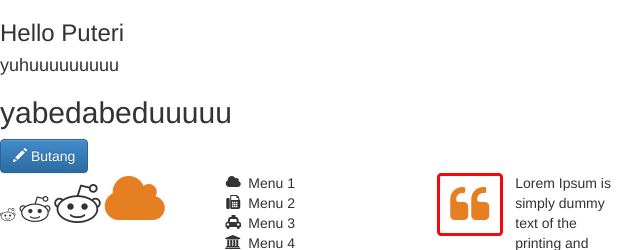
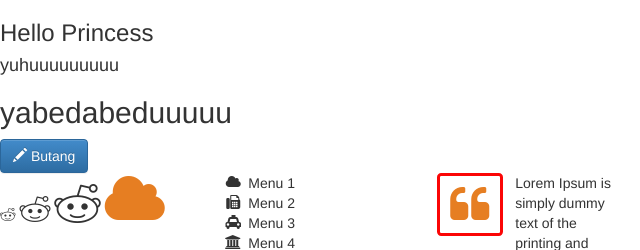
Before and after one commit to Puterialie/myapp, a website: page index.html in a window 1280 px wide. Shown: the top 250 px of the page, 0-640 px from the left. Drawn offline with nearby package versions, Linux system fonts and the light colour scheme.

Commit message:
updating

```diff
--- a/index.html
+++ b/index.html
@@ -10,7 +10,7 @@
 
 	<body>
 
-		<h3>Hello Puteri</h3>
+		<h3>Hello Princess</h3>
 		<h4>yuhuuuuuuuuu</h4>
 		<h2>yabedabeduuuuu</h2>
 
```
